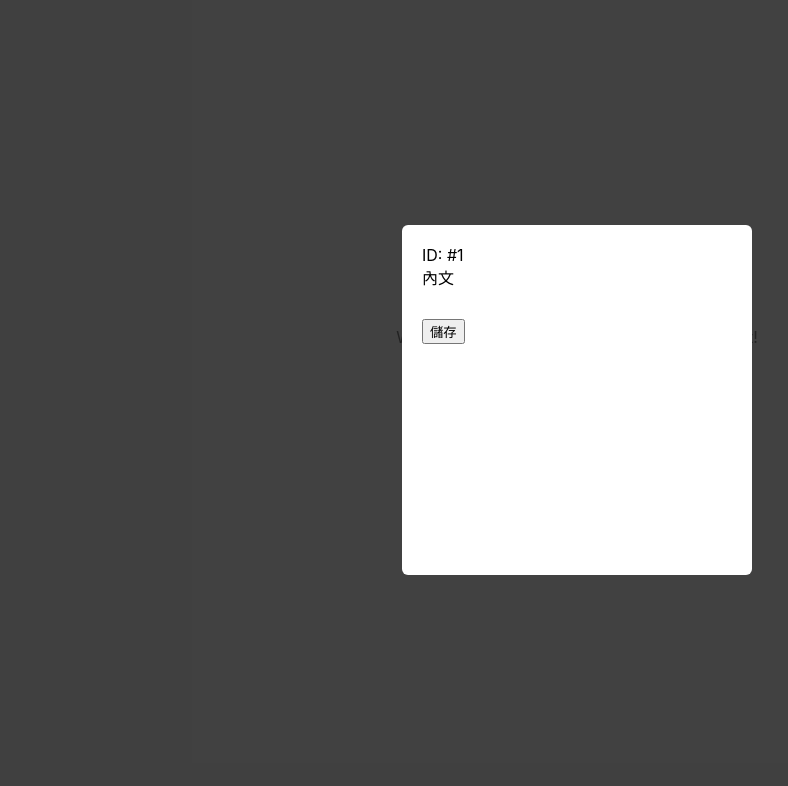
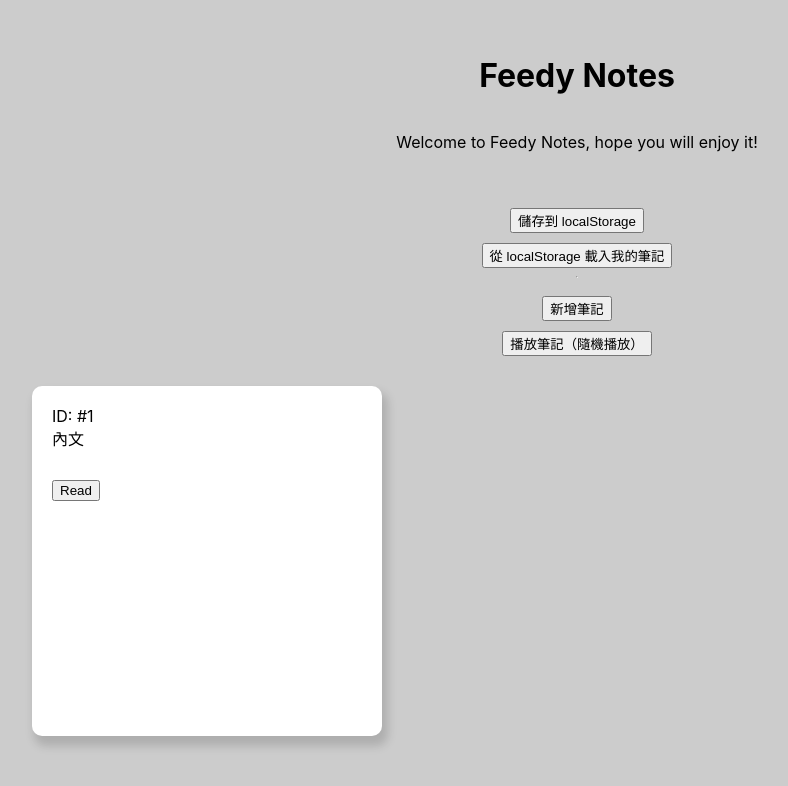
Before and after one commit to ray-mj-huang/Feed-My-Mind, a React (Create React App) app: page / in a window 1280 px wide. Both pictures are taken after a click on the button "新增筆記". Shown: the top 786 px of the page, without its empty margins (63-851 px from the left). Built offline with nearby package versions, Linux system fonts and the light colour scheme.

Commit message:
Finish core features

```diff
--- a/src/App.js
+++ b/src/App.js
@@ -3,6 +3,9 @@
 import './App.css';
 import { useState } from 'react';
 import Card from './Card';
+import FeedingMode from './FeedingMode';
+import ReadingMode from './ReadingMode';
+
 // import cardList from './cardList';
 
 function Container({ children }) {
@@ -24,149 +27,70 @@ function Container({ children }) {
   );
 }
 
-function ReadingMode({ cardList, setIsRead }) {
-  // 組出一個新 Array
-  // 把新 Array 倒進 ReadingMode 這個元件裡
-
-  const [index, setIndex] = useState(0);
-
-  const hasPrev = index > 0;
-  const hasNext = index < cardList.length - 1;
-
-  function handlePrevClick() {
-    if (hasPrev) {
-      setIndex(index - 1);
-    }
-  }
-
-  function handleNextClick() {
-    if (hasNext) {
-      setIndex(index + 1);
-    }
-  }
-
-  function randomizeArray(arr) {
-    arr.sort(() => Math.random() - 0.5);
-  }
-
-  function jsonDeepClone(obj) {
-    return JSON.parse(JSON.stringify(obj));
-  }
-
-  const newArr = jsonDeepClone(cardList);
-
-  randomizeArray(newArr);
-
-  const [randomArr] = useState(newArr);
-
-  const card = randomArr[index];
-
-  return (
-    <div
-      style={{
-        position: 'fixed',
-        width: '100%',
-        height: '100%',
-        top: 0,
-        left: 0,
-        background: 'rgba(34, 58, 128, 0.9)',
-        display: 'flex',
-        justifyContent: 'center',
-        alignItems: 'center',
-        flexDirection: 'column',
-      }}
-    >
-      <button
-        onClick={() => setIsRead(false)}
-      >
-        跳出
-      </button>
-      <h4 style={{ color: 'white' }}>閱讀模式</h4>
-      <div
-        style={{
-          width: '350px',
-          height: '500px',
-          padding: '20px',
-          borderRadius: '6px',
-          background: 'white',
-        }}
-      >
-        <h1>{`# ${card.id}`}</h1>
-        <div
-          // eslint-disable-next-line react/no-danger
-          dangerouslySetInnerHTML={{ __html: card.content }}
-        />
-      </div>
-      <button onClick={handlePrevClick} disabled={!hasPrev}>
-        Previous
-      </button>
-      <button onClick={handleNextClick} disabled={!hasNext}>
-        Next
-      </button>
-    </div>
-  );
-}
-
 function App() {
   const [cards, setCards] = useState([]);
 
-  const [isGrab, setIsGrab] = useState(false);
+  // const [isGrab, setIsGrab] = useState(false);
+
+  const [isFeed, setIsFeed] = useState(false);
 
   const [isRead, setIsRead] = useState(false);
 
-  function onChange(cardId, newCardContent) {
-    setCards(
-      cards.map((c) => {
-        if (c.id === cardId) {
-          return { ...c, content: newCardContent };
-        }
-        return c;
-      }),
-    );
-  }
+  const [readingCardId, setReadingCardId] = useState(0);
 
-  function setIsEdit(cardId, toggleEdit) {
-    setCards(
-      cards.map((c) => {
-        if (c.id === cardId) {
-          return { ...c, isEdit: toggleEdit };
-        }
-        return c;
-      }),
-    );
-  }
+  // function onChange(cardId, newCardContent) {
+  //   setCards(
+  //     cards.map((c) => {
+  //       if (c.id === cardId) {
+  //         return { ...c, content: newCardContent };
+  //       }
+  //       return c;
+  //     }),
+  //   );
+  // }
+
+  // function setIsEdit(cardId, toggleEdit) {
+  //   setCards(
+  //     cards.map((c) => {
+  //       if (c.id === cardId) {
+  //         return { ...c, isEdit: toggleEdit };
+  //       }
+  //       return c;
+  //     }),
+  //   );
+  // }
 
   function handleStoreItem() {
     localStorage.setItem('myData', JSON.stringify(cards));
+  }
+
+  function handleOnRead(cardId) {
+    setIsRead(true);
+    setReadingCardId(cardId);
   }
 
   const cardList = cards.map((c) => (
     <Card
       key={c.id}
       card={c}
-      value={c.content}
-      isEdit={c.isEdit}
-      setIsEdit={() => {
-        setIsEdit(
-          c.id,
-          !c.isEdit,
-        );
+      onRead={() => {
+        handleOnRead(c.id);
       }}
-      onChange={(e) => {
-        onChange(
-          c.id,
-          e.target.innerHTML,
-        );
-      }}
-      isGrab={isGrab}
-      setIsGrab={setIsGrab}
-      cards={cards}
     />
   ));
 
   return (
     <Container>
-      {isRead && <ReadingMode cardList={cards} setIsRead={setIsRead} />}
+      {isRead && (
+        <ReadingMode
+          cardId={readingCardId}
+          cards={cards}
+          setCards={setCards}
+          setIsRead={setIsRead}
+        />
+      )}
+
+      {isFeed && <FeedingMode cardList={cards} setIsFeed={setIsFeed} />}
 
       <h1>Feedy Notes</h1>
 
@@ -183,27 +107,23 @@ function App() {
         onClick={() => {
           const newData = JSON.parse(localStorage.getItem('myData'));
           setCards(newData);
-          setIsGrab(true);
         }}
       >
-        載入我的筆記
+        從 localStorage 載入我的筆記
       </button>
       <hr />
 
       <button
         onClick={() => {
           setCards([{
-            id: cards.length + 1, isEdit: true, title: '標題', content: '內文',
+            id: cards.length + 1, isEdit: false, title: '標題', content: '內文',
           }, ...cards]);
         }}
       >
         新增筆記
       </button>
-      <button
-        onClick={() => setIsRead(true)}
-      >
-        播放筆記
-      </button>
+
+      <button onClick={() => setIsFeed(true)}>播放筆記（隨機播放）</button>
 
       <div
         style={{
--- a/src/Card.js
+++ b/src/Card.js
@@ -1,59 +1,67 @@
 /* eslint-disable react/prop-types */
 /* eslint-disable react/button-has-type */
-import { useState } from 'react';
+
+// const editingCardContainer = {
+//   background: 'rgba(40, 40, 40, 0.85)',
+//   position: 'fixed',
+//   width: '100%',
+//   height: '100%',
+//   top: 0,
+//   left: 0,
+//   display: 'flex',
+//   justifyContent: 'center',
+//   alignItems: 'center',
+// };
+
+// const editingCard = {
+//   width: '420px',
+//   height: '700px',
+//   padding: '20px',
+//   margin: '0',
+//   borderRadius: '10px',
+//   background: 'white',
+//   boxShadow: '4px 8px 10px 2px rgba(0, 0, 0, 0.15)',
+// };
+
+const normalCard = {
+  width: '350px',
+  height: '350px',
+  padding: '20px',
+  margin: '10px 20px 30px 0',
+  borderRadius: '10px',
+  boxShadow: '4px 8px 10px 2px rgba(0, 0, 0, 0.15)',
+  background: 'white',
+};
 
 export default function Card({
-  value, onChange, isGrab, setIsGrab, card, isEdit, setIsEdit,
+  card, onRead,
 }) {
-  const [initialValue, setInitialValue] = useState(value);
-
   return (
-    <div
-      style={isEdit ? {
-        background: 'rgba(40, 40, 40, 0.85)',
-        position: 'fixed',
-        width: '100%',
-        height: '100%',
-        top: 0,
-        left: 0,
-        display: 'flex',
-        justifyContent: 'center',
-        alignItems: 'center',
-      } : null}
-    >
+    <div>
       <div
-        style={{
-          width: '350px',
-          height: '350px',
-          padding: '20px',
-          margin: isEdit ? '0' : '10px 20px 30px 0',
-          borderRadius: '6px',
-          background: 'white',
-        }}
+        style={normalCard}
       >
         <div>
           {`ID: #${card.id}`}
         </div>
         <div
-          contentEditable={isEdit}
-          onInput={onChange}
           // eslint-disable-next-line react/no-danger
-          dangerouslySetInnerHTML={{ __html: isGrab ? value : initialValue }}
+          dangerouslySetInnerHTML={{ __html: card.content }}
         />
         <div
           style={{
             marginBottom: '20px',
           }}
         />
+
         <button
           onClick={() => {
-            setIsEdit();
-            setIsGrab(false);
-            setInitialValue(value);
+            onRead();
           }}
         >
-          { isEdit ? '儲存' : '點此編輯' }
+          Read
         </button>
+
       </div>
     </div>
   );
--- /dev/null
+++ b/src/FeedingMode.js
@@ -0,0 +1,83 @@
+/* eslint-disable react/button-has-type */
+/* eslint-disable react/prop-types */
+import { useState } from 'react';
+
+export default function FeedingMode({ cardList, setIsFeed }) {
+  const [index, setIndex] = useState(0);
+
+  const hasPrev = index > 0;
+  const hasNext = index < cardList.length - 1;
+
+  function handlePrevClick() {
+    if (hasPrev) {
+      setIndex(index - 1);
+    }
+  }
+
+  function handleNextClick() {
+    if (hasNext) {
+      setIndex(index + 1);
+    }
+  }
+
+  function randomizeArray(arr) {
+    arr.sort(() => Math.random() - 0.5);
+  }
+
+  function jsonDeepClone(obj) {
+    return JSON.parse(JSON.stringify(obj));
+  }
+
+  const newArr = jsonDeepClone(cardList);
+
+  randomizeArray(newArr);
+
+  const [randomArr] = useState(newArr);
+
+  const card = randomArr[index];
+
+  return (
+    <div
+      style={{
+        position: 'fixed',
+        width: '100%',
+        height: '100%',
+        top: 0,
+        left: 0,
+        background: 'rgba(34, 58, 128, 0.9)',
+        display: 'flex',
+        justifyContent: 'center',
+        alignItems: 'center',
+        flexDirection: 'column',
+      }}
+    >
+      <button
+        onClick={() => setIsFeed(false)}
+      >
+        跳出
+      </button>
+      <h4 style={{ color: 'white' }}>Feed 模式</h4>
+      <div
+        style={{
+          width: '350px',
+          height: '500px',
+          padding: '20px',
+          borderRadius: '6px',
+          background: 'white',
+        }}
+      >
+        <h1>{`# ${card.id}`}</h1>
+        <div
+          // eslint-disable-next-line react/no-danger
+          dangerouslySetInnerHTML={{ __html: card.content }}
+        />
+      </div>
+      <button onClick={handlePrevClick} disabled={!hasPrev}>
+        Previous
+      </button>
+      <button onClick={handleNextClick} disabled={!hasNext}>
+        Next
+      </button>
+    </div>
+  );
+}
--- /dev/null
+++ b/src/ReadingMode.js
@@ -0,0 +1,140 @@
+/* eslint-disable react/button-has-type */
+/* eslint-disable react/prop-types */
+import { useState } from 'react';
+
+export default function ReadingMode({
+  cardId, cards, setCards, setIsRead,
+}) {
+  const [readingId, setReadingId] = useState(cardId);
+
+  const readingList = cards.filter((c) => c.id === readingId);
+  const card = readingList[0];
+
+  const [editingContent, setEditingContent] = useState(card.content);
+
+  const hasPrev = readingId > 1;
+  const hasNext = readingId < cards.length;
+
+  function handlePrevClick() {
+    if (hasPrev) {
+      setReadingId((r) => r - 1);
+      setCards(
+        cards.map((c) => {
+          if (c.id === readingId) {
+            return { ...c, isEdit: false };
+          }
+          return c;
+        }),
+      );
+    }
+  }
+
+  function handleNextClick() {
+    if (hasNext) {
+      setReadingId((r) => r + 1);
+      setCards(
+        cards.map((c) => {
+          if (c.id === readingId) {
+            return { ...c, isEdit: false };
+          }
+          return c;
+        }),
+      );
+    }
+  }
+
+  const cardStyle = {
+    width: '350px',
+    height: '500px',
+    padding: '20px',
+    borderRadius: '6px',
+    background: 'white',
+  };
+
+  const containerStyle = {
+    position: 'fixed',
+    width: '100%',
+    height: '100%',
+    top: 0,
+    left: 0,
+    background: 'rgba(34, 58, 128, 0.9)',
+    display: 'flex',
+    justifyContent: 'center',
+    alignItems: 'center',
+    flexDirection: 'column',
+  };
+
+  return (
+    <div
+      style={containerStyle}
+    >
+      <button
+        onClick={() => {
+          setIsRead(false);
+          setCards(
+            cards.map((c) => {
+              if (c.id === readingId) {
+                return { ...c, isEdit: false };
+              }
+              return c;
+            }),
+          );
+        }}
+      >
+        跳出
+      </button>
+
+      <button
+        onClick={() => {
+          if (!card.isEdit) {
+            setCards(
+              cards.map((c) => {
+                if (c.id === readingId) {
+                  return { ...c, isEdit: !card.isEdit };
+                }
+                return c;
+              }),
+            );
+          }
+
+          if (card.isEdit) {
+            setCards(
+              cards.map((c) => {
+                if (c.id === readingId) {
+                  return { ...c, isEdit: !card.isEdit, content: editingContent };
+                }
+                return c;
+              }),
+            );
+          }
+        }}
+      >
+        { card.isEdit ? '儲存' : '點此編輯' }
+      </button>
+
+      <h4 style={{ color: 'white' }}>Read 模式</h4>
+
+      <div
+        style={cardStyle}
+      >
+        <h1>{`# ${card.id}`}</h1>
+        <div
+          contentEditable={card.isEdit}
+          onInput={(e) => {
+            setEditingContent(e.target.innerHTML);
+          }}
+          // eslint-disable-next-line react/no-danger
+          dangerouslySetInnerHTML={{ __html: card.content }}
+        />
+      </div>
+
+      <button onClick={handlePrevClick} disabled={!hasPrev}>
+        下一張
+      </button>
+
+      <button onClick={handleNextClick} disabled={!hasNext}>
+        上一張
+      </button>
+    </div>
+  );
+}
```
Also changed, not shown: src/App.css (line endings or trailing spaces).
